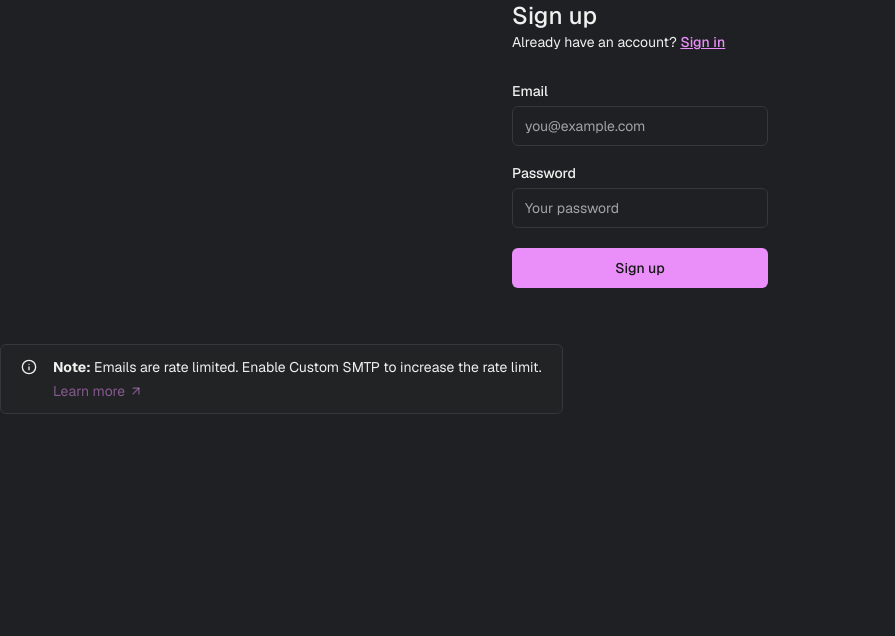
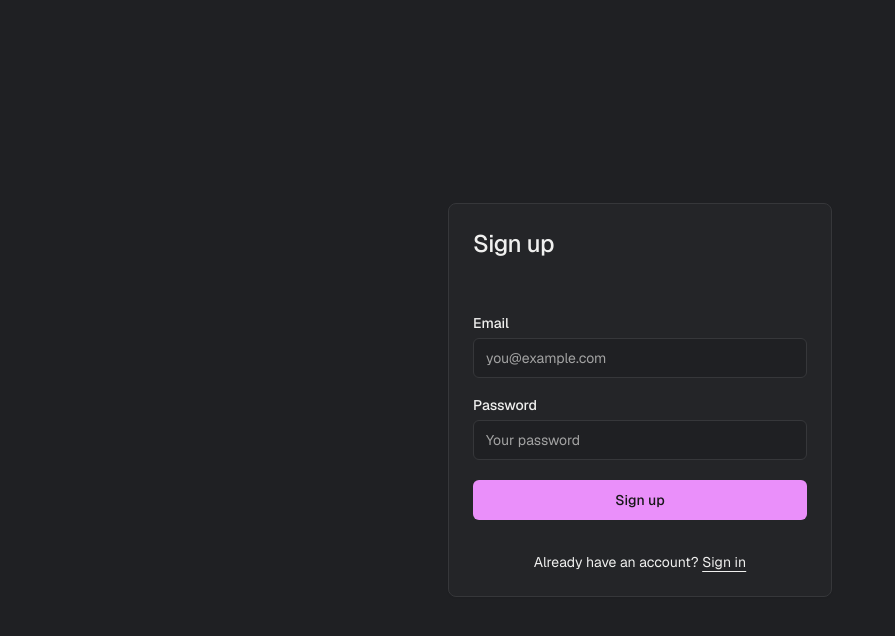
Before and after one commit to callumfm/kohlrabii, a Next.js app in the folder frontend/: page /sign-up in a window 1280 px wide. Shown: the top 636 px of the page, without its empty margins (0-895 px from the left). Built offline with nearby package versions, Linux system fonts and the light colour scheme.

Commit message:
Format auth signin signup pages

```diff
--- a/frontend/app/(auth-pages)/forgot-password/page.tsx
+++ b/frontend/app/(auth-pages)/forgot-password/page.tsx
@@ -4,7 +4,6 @@ import { SubmitButton } from "@/components/Button/SubmitButton"
 import { Input } from "@/components/ui/input"
 import { Label } from "@/components/ui/label"
 import Link from "next/link"
-import { SmtpMessage } from "../smtp-message"
 
 export default async function ForgotPassword(props: {
   searchParams: Promise<Message>
@@ -31,7 +30,6 @@ export default async function ForgotPassword(props: {
           <FormMessage message={searchParams} />
         </div>
       </form>
-      <SmtpMessage />
     </>
   )
 }
--- a/frontend/app/(auth-pages)/layout.tsx
+++ b/frontend/app/(auth-pages)/layout.tsx
@@ -4,6 +4,10 @@ export default async function Layout({
   children: React.ReactNode
 }) {
   return (
-    <div className="max-w-7xl flex flex-col gap-12 items-start">{children}</div>
+    <div className="flex min-h-svh w-full items-center justify-center p-6 md:p-10">
+      <div className="w-full max-w-sm">
+        {children}
+      </div>
+    </div>
   )
 }
--- a/frontend/app/(auth-pages)/sign-in/page.tsx
+++ b/frontend/app/(auth-pages)/sign-in/page.tsx
@@ -3,19 +3,24 @@ import { FormMessage, type Message } from "@/components/Form/FormMessage"
 import { SubmitButton } from "@/components/Button/SubmitButton"
 import { Input } from "@/components/ui/input"
 import { Label } from "@/components/ui/label"
+import {
+  Card,
+  CardContent,
+  CardHeader,
+  CardTitle,
+} from "@/components/ui/card"
 import Link from "next/link"
 
 export default async function Login(props: { searchParams: Promise<Message> }) {
   const searchParams = await props.searchParams
   return (
+    <div className="flex flex-col gap-6">
+      <Card>
+        <CardHeader>
+          <CardTitle className="text-2xl font-medium">Login</CardTitle>
+        </CardHeader>
+        <CardContent>
           <form className="flex-1 flex flex-col min-w-64">
-      <h1 className="text-2xl font-medium">Sign in</h1>
-      <p className="text-sm text-foreground">
-        Don't have an account?{" "}
-        <Link className="text-foreground font-medium underline" href="/sign-up">
-          Sign up
-        </Link>
-      </p>
             <div className="flex flex-col gap-2 [&>input]:mb-3 mt-8">
               <Label htmlFor="email">Email</Label>
               <Input name="email" placeholder="you@example.com" required />
@@ -38,7 +43,16 @@ export default async function Login(props: { searchParams: Promise<Message> }) {
                 Sign in
               </SubmitButton>
               <FormMessage message={searchParams} />
+              <div className="mt-4 text-center text-sm">
+                Don&apos;t have an account?{" "}
+                <a href="/sign-up" className="underline underline-offset-4">
+                  Sign up
+                </a>
+              </div>
             </div>
           </form>
+        </CardContent>
+      </Card>
+    </div>
   )
 }
--- a/frontend/app/(auth-pages)/sign-up/page.tsx
+++ b/frontend/app/(auth-pages)/sign-up/page.tsx
@@ -3,8 +3,13 @@ import { FormMessage, type Message } from "@/components/Form/FormMessage"
 import { SubmitButton } from "@/components/Button/SubmitButton"
 import { Input } from "@/components/ui/input"
 import { Label } from "@/components/ui/label"
-import Link from "next/link"
-import { SmtpMessage } from "../smtp-message"
+import {
+  Card,
+  CardContent,
+  CardHeader,
+  CardTitle,
+} from "@/components/ui/card"
+
 
 export default async function Signup(props: {
   searchParams: Promise<Message>
@@ -19,19 +24,19 @@ export default async function Signup(props: {
   }
 
   return (
-    <>
-      <form className="flex flex-col min-w-64 max-w-64 mx-auto">
-        <h1 className="text-2xl font-medium">Sign up</h1>
-        <p className="text-sm text text-foreground">
-          Already have an account?{" "}
-          <Link className="text-primary font-medium underline" href="/sign-in">
-            Sign in
-          </Link>
-        </p>
+    <div className="flex flex-col gap-6">
+      <Card>
+        <CardHeader>
+          <CardTitle className="text-2xl font-medium">Sign up</CardTitle>
+        </CardHeader>
+        <CardContent>
+          <form className="flex-1 flex flex-col min-w-64">
             <div className="flex flex-col gap-2 [&>input]:mb-3 mt-8">
               <Label htmlFor="email">Email</Label>
               <Input name="email" placeholder="you@example.com" required />
+              <div className="flex">
                 <Label htmlFor="password">Password</Label>
+              </div>
               <Input
                 type="password"
                 name="password"
@@ -39,13 +44,20 @@ export default async function Signup(props: {
                 minLength={6}
                 required
               />
-          <SubmitButton formAction={signUpAction} pendingText="Signing up...">
+              <SubmitButton pendingText="Signing up..." formAction={signUpAction}>
                 Sign up
               </SubmitButton>
               <FormMessage message={searchParams} />
+              <div className="mt-4 text-center text-sm">
+                Already have an account?{" "}
+                <a href="/sign-in" className="underline underline-offset-4">
+                  Sign in
+                </a>
+              </div>
             </div>
           </form>
-      <SmtpMessage />
-    </>
+        </CardContent>
+      </Card>
+    </div>
   )
 }
--- a/frontend/app/(auth-pages)/smtp-message.tsx
+++ /dev/null
@@ -1,25 +0,0 @@
-import { ArrowUpRight, InfoIcon } from "lucide-react"
-import Link from "next/link"
-
-export function SmtpMessage() {
-  return (
-    <div className="bg-muted/50 px-5 py-3 border rounded-md flex gap-4">
-      <InfoIcon size={16} className="mt-0.5" />
-      <div className="flex flex-col gap-1">
-        <small className="text-sm text-secondary-foreground">
-          <strong> Note:</strong> Emails are rate limited. Enable Custom SMTP to
-          increase the rate limit.
-        </small>
-        <div>
-          <Link
-            href="https://supabase.com/docs/guides/auth/auth-smtp"
-            target="_blank"
-            className="text-primary/50 hover:text-primary flex items-center text-sm gap-1"
-          >
-            Learn more <ArrowUpRight size={14} />
-          </Link>
-        </div>
-      </div>
-    </div>
-  )
-}
--- a/frontend/components/Sidebar/NavUser.tsx
+++ b/frontend/components/Sidebar/NavUser.tsx
@@ -2,11 +2,8 @@
 
 import {
   BadgeCheck,
-  Bell,
   ChevronsUpDown,
-  CreditCard,
   LogOut,
-  Sparkles,
 } from "lucide-react"
 
 import {
@@ -29,6 +26,7 @@ import {
   SidebarMenuItem,
   useSidebar,
 } from "@/components/ui/sidebar"
+import { signOutAction } from "@/app/actions"
 
 export type TUser = {
   name: string
@@ -54,7 +52,7 @@ export function NavUser({
             >
               <Avatar className="h-8 w-8 rounded-lg">
                 <AvatarImage src={user.avatar} alt={user.name} />
-                <AvatarFallback className="rounded-lg">CN</AvatarFallback>
+                <AvatarFallback className="rounded-lg">{user.name[0].toUpperCase()}</AvatarFallback>
               </Avatar>
               <div className="grid flex-1 text-left text-sm leading-tight">
                 <span className="truncate font-semibold">{user.name}</span>
@@ -73,7 +71,7 @@ export function NavUser({
               <div className="flex items-center gap-2 px-1 py-1.5 text-left text-sm">
                 <Avatar className="h-8 w-8 rounded-lg">
                   <AvatarImage src={user.avatar} alt={user.name} />
-                  <AvatarFallback className="rounded-lg">CN</AvatarFallback>
+                  <AvatarFallback>{user.name[0].toUpperCase()}</AvatarFallback>
                 </Avatar>
                 <div className="grid flex-1 text-left text-sm leading-tight">
                   <span className="truncate font-semibold">{user.name}</span>
@@ -84,29 +82,16 @@ export function NavUser({
             <DropdownMenuSeparator />
             <DropdownMenuGroup>
               <DropdownMenuItem>
-                <Sparkles />
-                Upgrade to Pro
+                <BadgeCheck className="mr-2 h-4 w-4" />
+                Account
               </DropdownMenuItem>
             </DropdownMenuGroup>
             <DropdownMenuSeparator />
-            <DropdownMenuGroup>
-              <DropdownMenuItem>
-                <BadgeCheck />
-                Account
-              </DropdownMenuItem>
-              <DropdownMenuItem>
-                <CreditCard />
-                Billing
-              </DropdownMenuItem>
-              <DropdownMenuItem>
-                <Bell />
-                Notifications
-              </DropdownMenuItem>
-            </DropdownMenuGroup>
-            <DropdownMenuSeparator />
-            <DropdownMenuItem>
-              <LogOut />
-              Log out
+            <DropdownMenuItem asChild>
+              <button onClick={() => signOutAction()} className="w-full flex items-center cursor-pointer">
+                <LogOut className="mr-2 h-4 w-4" />
+                Log out
+              </button>
             </DropdownMenuItem>
           </DropdownMenuContent>
         </DropdownMenu>
```
Also changed, not shown: 1 other file (tests, documents, lock files or other folders). Lines whose indentation alone changed are shown as unchanged.
